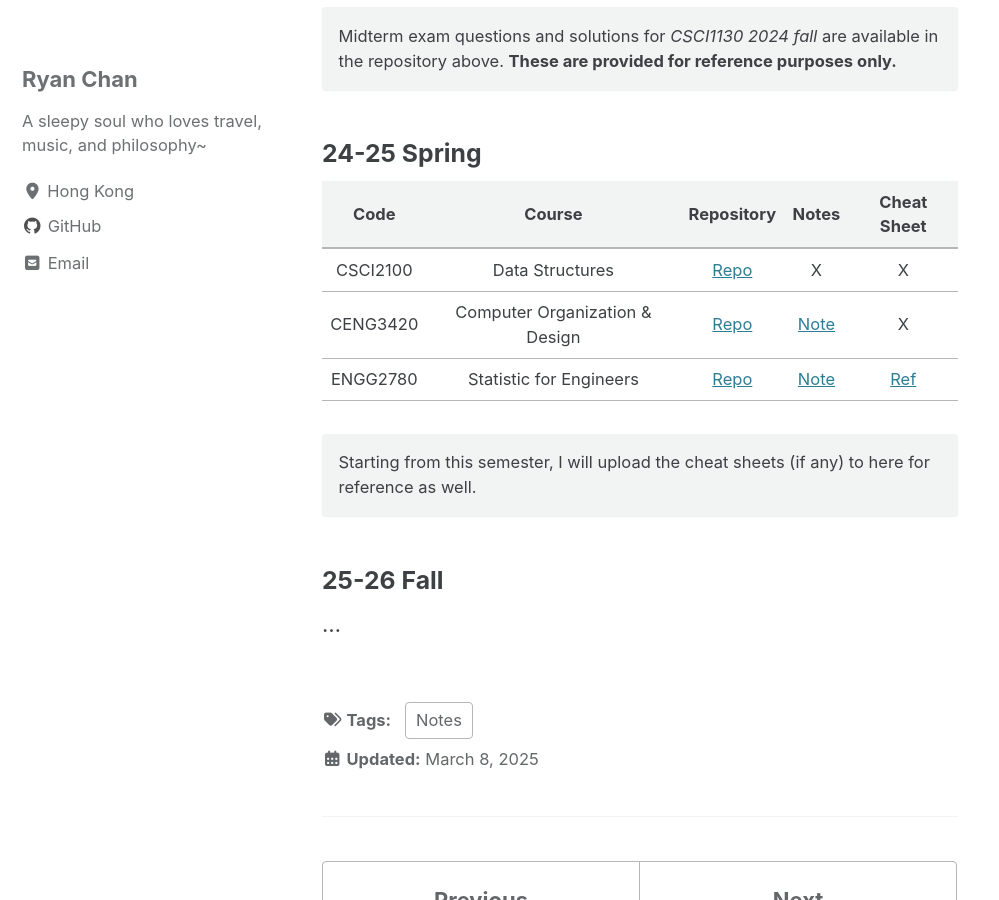
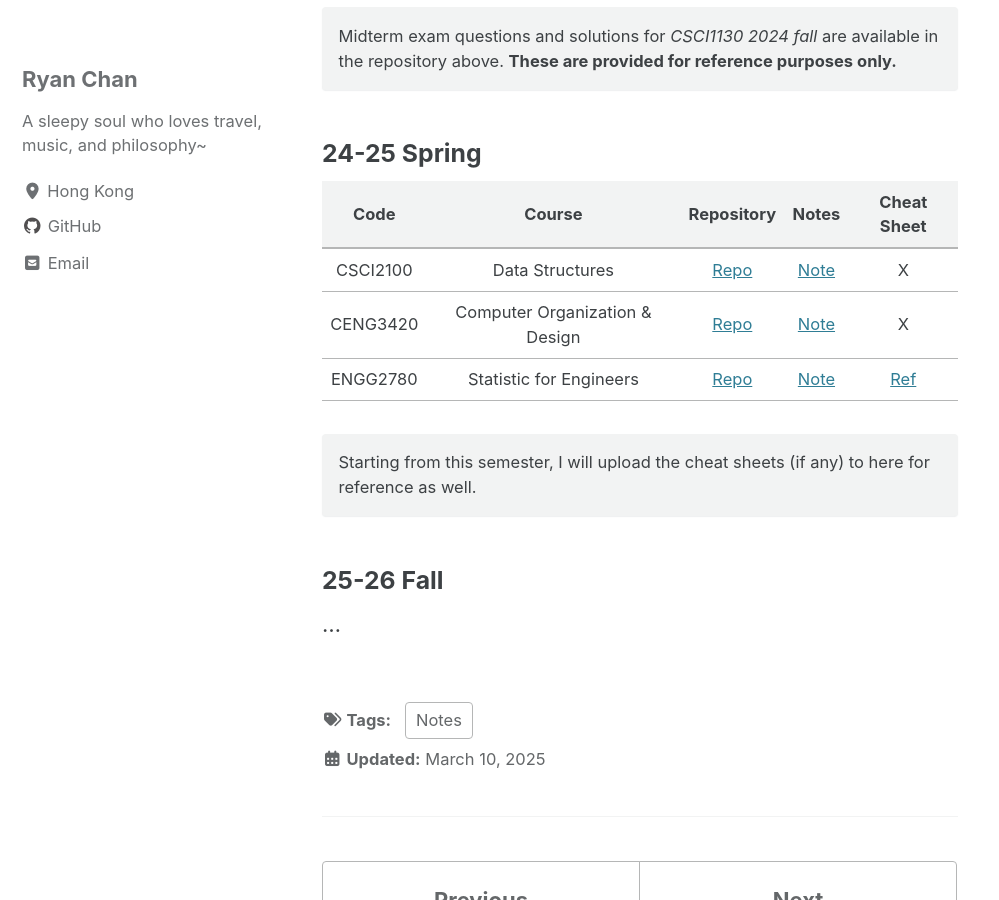
Before and after one commit to dizzyryan/ryanc.wtf, a Jekyll site: the page built from _posts/2024-11-24-notes.md, in a window 1280 px wide and 900 px high, scrolled down 1821 px. Shown: the whole window, without its empty margins (0-999 px from the left). Built offline with Jekyll 4.4.1, drawn with Linux system fonts in a browser that asks for light colours; cached includes are drawn as plain includes.

Commit message:
Update last modified date and add CSCI2100 notes PDF link

```diff
--- a/_posts/2024-11-24-notes.md
+++ b/_posts/2024-11-24-notes.md
@@ -1,7 +1,7 @@
 ---
 title: "Notes"
 date: 2024-11-24
-last_modified_at: 2025-03-08
+last_modified_at: 2025-03-10
 permalink: /posts/2024/11/notes/
 excerpt_separator: <!--more-->
 toc: true
@@ -55,7 +55,7 @@ Midterm exam questions and solutions for *CSCI1130 2024 fall* are available in t
 
 |  Code      |  Course                          |  Repository  |  Notes  |  Cheat Sheet  |
 |  :---:     |  :---:                           |  :---:       |  :---:  |     :---:     |
-|  CSCI2100  |  Data Structures                 |  <a href="https://github.com/dizzyryan/CUHK-CS-Notes/tree/main/CSCI2100" target="_blank">Repo</a>  |  X      |       X       |
+|  CSCI2100  |  Data Structures                 |  <a href="https://github.com/dizzyryan/CUHK-CS-Notes/tree/main/CSCI2100" target="_blank">Repo</a>  |  <a href="https://ryanc.wtf/files/CSCI2100.pdf" target="_blank">Note</a>  |       X       |
 |  CENG3420  |  Computer Organization & Design  |  <a href="https://github.com/dizzyryan/CUHK-CS-Notes/tree/main/CENG3420" target="_blank">Repo</a>  |  <a href="https://ryanc.wtf/files/CENG3420.pdf" target="_blank">Note</a>  |       X       |
 |  ENGG2780  |  Statistic for Engineers         |  <a href="https://github.com/dizzyryan/CUHK-CS-Notes/tree/main/ENGG2780" target="_blank">Repo</a>  |  <a href="https://ryanc.wtf/files/ENGG2780.pdf" target="_blank">Note</a>  |  <a href="https://ryanc.wtf/files/ENGG2780_Midterm_Cheatsheet.pdf" target="_blank">Ref</a>  |
 
```
Also changed, not shown: 1 other file.
